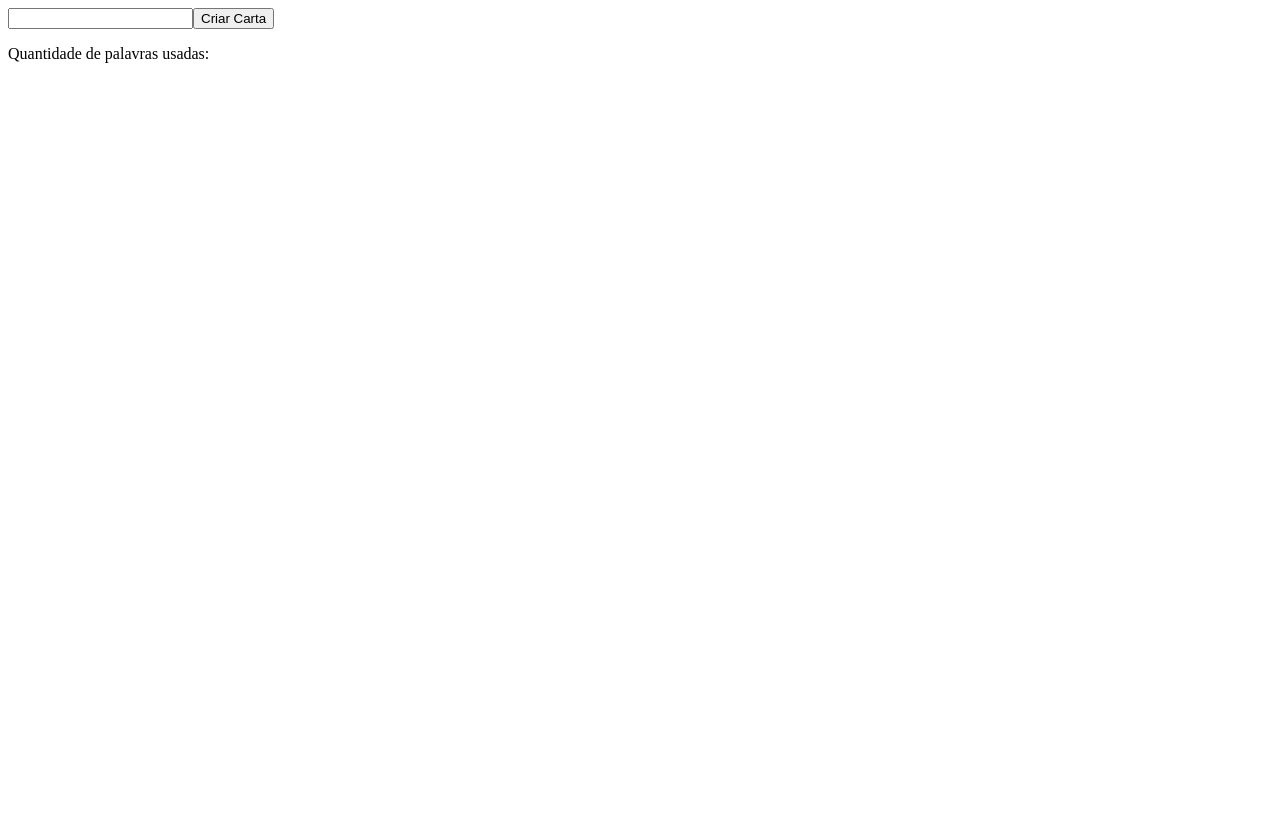
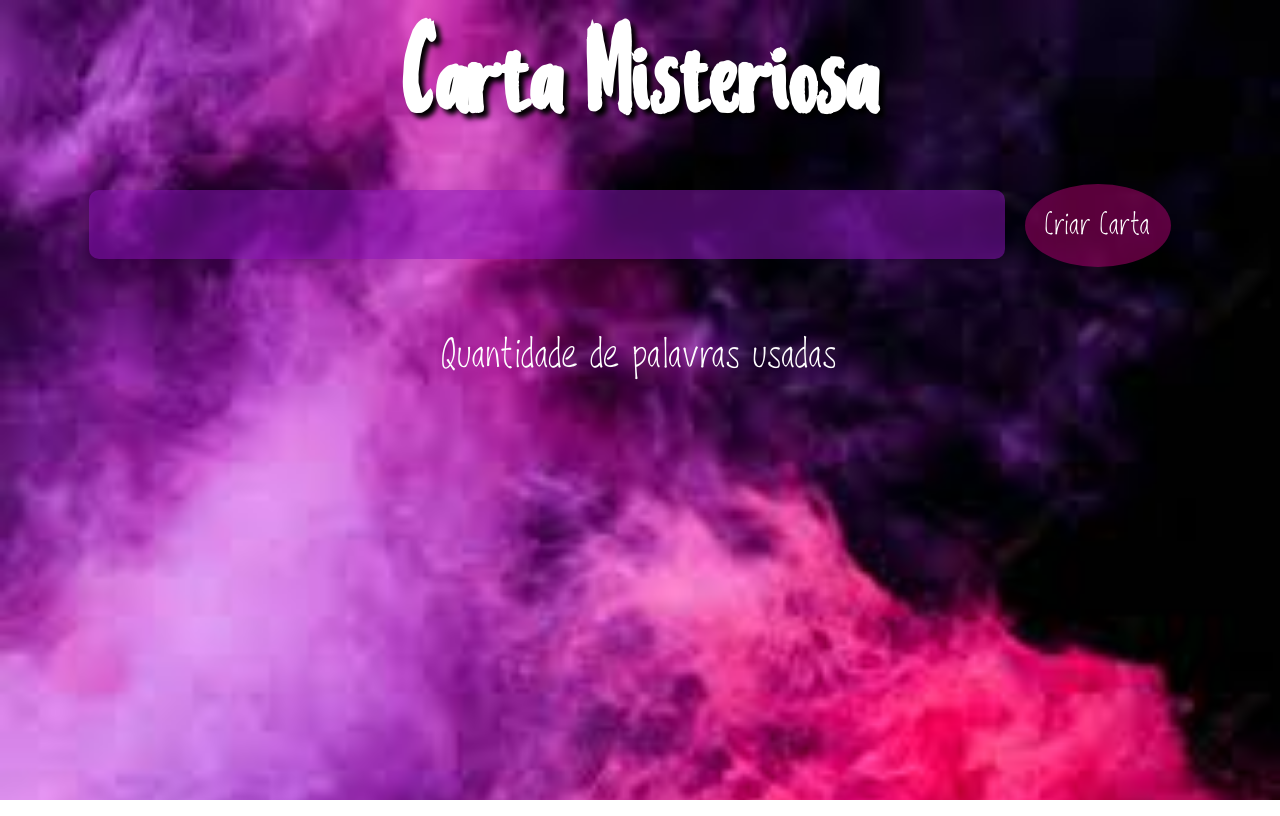
Before and after one commit to claro-bruno/sd-012-project-mistery-letter, a website: page index.html in a window 1280 px wide. Drawn offline with Linux system fonts and the light colour scheme.

Commit message:
estilizado com css

```diff
--- a/script.js
+++ b/script.js
@@ -1,5 +1,9 @@
 const content = document.getElementById('content');
 content.innerHTML = '';
+
+const title = document.createElement('h1');
+title.innerHTML = 'Carta Misteriosa';
+content.appendChild(title);
 
 const cartaTexto = document.createElement('input');
 cartaTexto.id = 'carta-texto';
@@ -10,7 +14,7 @@ cartaGerada.id = 'carta-gerada';
 content.appendChild(cartaGerada);
 
 const contadorContainer = document.createElement('div');
-contadorContainer.innerHTML = 'Quantidade de palavras usadas:';
+contadorContainer.innerHTML = 'Quantidade de palavras usadas';
 content.appendChild(contadorContainer);
 
 const cartaContador = document.createElement('p');
--- a/style.css
+++ b/style.css
@@ -1,10 +1,63 @@
 body {
   height: 100vh;
   width: 100vw;
+  text-align: center;
+  font-family: pwfine, sans-serif;
+  font-size: 40px;
+  color: white;
+  background-image: url('./images/background.jpeg');
+  background-size: cover;
+  margin: 0;
+}
+
+h1 {
+  font-family: mistery, sans-serif;
+  font-size: 100px;
+  padding: 20px;
+  margin: 0;
+  text-shadow: black 5px 5px 5px;
+}
+
+button {
+  background-color: rgba(180, 0, 115, 0.5);
+  margin: 20px;
+  color: white;
+  border: none;
+  font-size: 30px;
+  padding: 20px;
+  border-radius: 50%;
+  font-family: pwfine, sans-serif;
+
+}
+
+button:hover {
+  cursor: pointer;
 }
 
 span {
   display: inline-block;
+}
+
+span:hover {
+  cursor: pointer;
+}
+
+input {
+  width: 70%;
+  background-color: rgba(139, 21, 185, 0.5);
+  border: none;
+  color: white;
+  padding: 10px;
+  font-size: 35px;
+  font-weight: 100;
+  border-radius: 10px;
+  font-family: pwfine, sans-serif;
+
+}
+
+input:focus {
+  border: none;
+  outline: none;
 }
 
 #carta-gerada {
@@ -13,6 +66,7 @@ span {
 }
 
 .newspaper {
+  color: rgb(136, 25, 187);
   background-color: antiquewhite;
   font-family: Times New Roman, Times, serif;
   font-weight: 700;
@@ -63,3 +117,13 @@ span {
 .skewright {
   transform: skewX(-10deg);
 }
+
+@font-face {
+  font-family: mistery;
+  src: url('./font/mistery_font/MisteryFont.ttf');
+}
+
+@font-face {
+  font-family: pwfine;
+  src: url('./font/pwfine/PWFine.ttf');
+}
```
Also changed, not shown: font/mistery_font/MisteryFont.ttf (added), font/pwfine/PWFine.ttf (added), images/background.jpeg (added).
